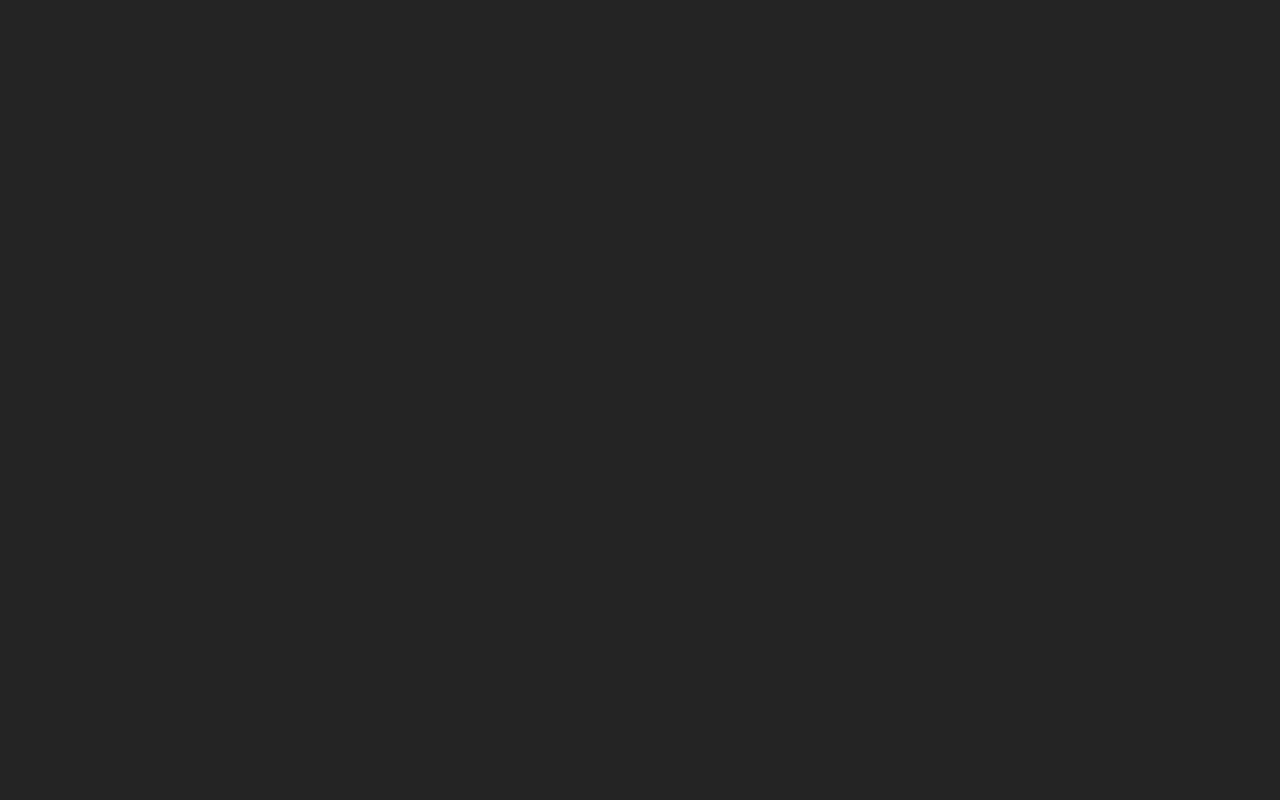
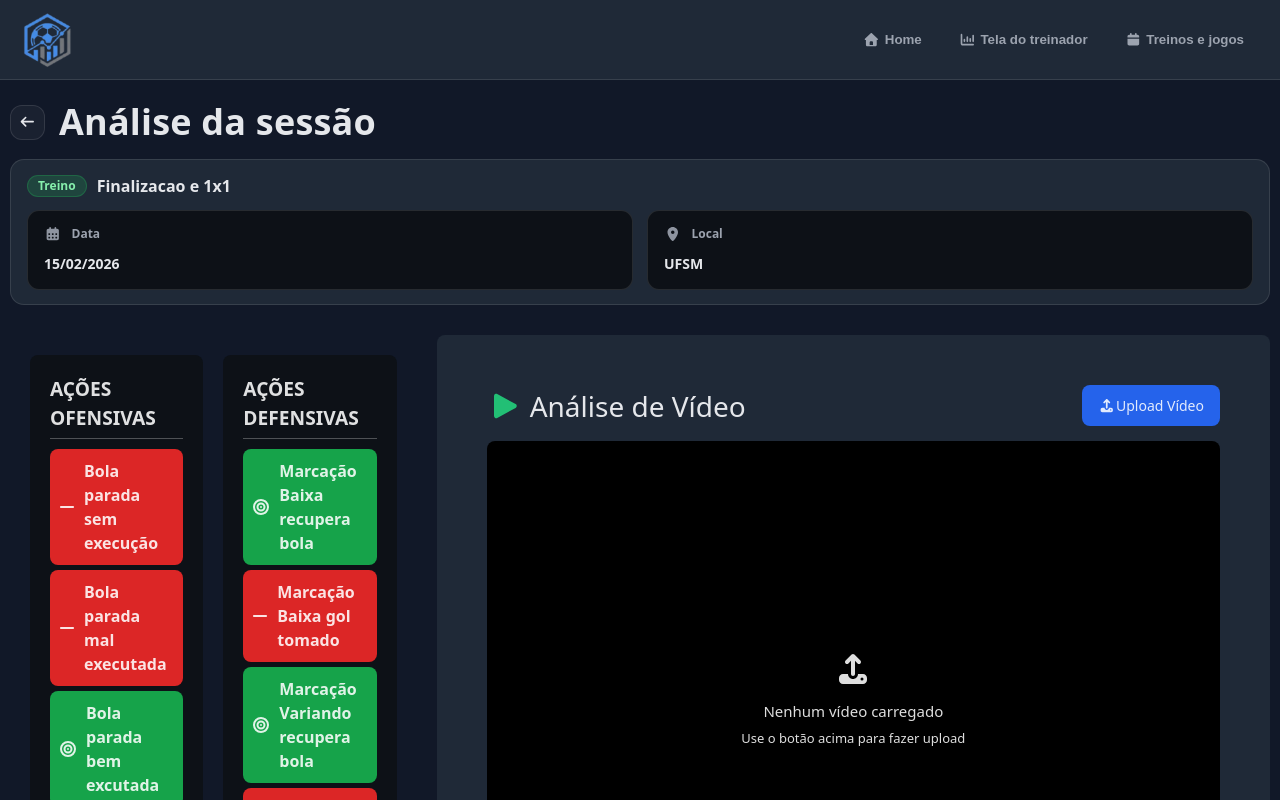
Before and after one commit to diogodls/player, a React (Vite) app: page /sessions/1/analysis/team in a window 1280 px wide. Before the commit this address had no page. Shown: the top 800 px of the page. Built offline with nearby package versions, Linux system fonts and the light colour scheme; data requests are answered from the project's data file.

Commit message:
fix(#43): corrige mock e passagem de parametros

```diff
--- a/mock/data.json
+++ b/mock/data.json
@@ -199,7 +199,7 @@
     }
   },
   "individual-analysis": {
-    "session":  {
+    "session": {
       "id": "1",
       "type": "Treino",
       "date": "15/02/2026",
@@ -805,7 +805,14 @@
       }
     }
   },
-  "team-analysis":{
+  "team-analysis": {
+    "session": {
+      "id": "1",
+      "type": "Treino",
+      "date": "15/02/2026",
+      "local": "UFSM",
+      "description": "Finalizacao e 1x1"
+    },
     "actions": [
       {
         "key": "BPSE",
--- a/src/main.tsx
+++ b/src/main.tsx
@@ -11,6 +11,7 @@ import {ActionsProvider} from "./contexts/ActionsContext/ActionsContext.tsx";
 import Sessions from "./pages/Sessions/Sessions.tsx";
 import PlayerView from "./pages/PlayerView/PlayerView.tsx";
 import SessionView from "./pages/SessionView/SessionView.tsx";
+import TeamAnalysis from "./pages/Analysis/TeamAnalysis/TeamAnalysis.tsx";
 
 createRoot(document.getElementById('root')!).render(
   <CookiesProvider>
@@ -22,9 +23,10 @@ createRoot(document.getElementById('root')!).render(
               <Route path={"/"} element={<Home/>}/>
               <Route path={"/coach-dashboard"} element={<CoachDashboard/>}/>
               <Route path={"/player/:id"} element={<PlayerView/>}/>
-              <Route path={"/sessions"} element={<Sessions />}/>
-              <Route path="/sessions/:id" element={<SessionView />} />
-              <Route path="/sessions/:id/analysis/individual" element={<IndividualAnalysis />} />
+              <Route path={"/sessions"} element={<Sessions/>}/>
+              <Route path="/sessions/:id" element={<SessionView/>}/>
+              <Route path="/sessions/:id/analysis/individual" element={<IndividualAnalysis/>}/>
+              <Route path="/sessions/:id/analysis/team" element={<TeamAnalysis/>}/>
             </Route>
           </Routes>
         </BrowserRouter>
--- a/src/pages/Analysis/TeamAnalysis/TeamAnalysis.tsx
+++ b/src/pages/Analysis/TeamAnalysis/TeamAnalysis.tsx
@@ -4,6 +4,7 @@ import styles from "./TeamAnalysis.module.scss";
 import {useApi} from "../../../hooks/useApi.ts";
 import type {TeamAnalysisData} from "../index";
 import TeamActions from "../../../components/TeamAnalysis/TeamActions/TeamActions.tsx";
+import SessionAnalysisHeader from "../../../components/elements/SessionAnalysisHeader/SessionAnalysisHeader.tsx";
 
 const TeamAnalysis = () => {
   const {data} = useApi<TeamAnalysisData>("team-analysis");
@@ -12,6 +13,8 @@ const TeamAnalysis = () => {
 
   return (
     <div className={styles.container}>
+      <SessionAnalysisHeader session={data.session} />
+
       <div className={styles.content}>
         <div className={styles.leftContent}>
           <TeamActions actions={data?.actions ?? []} />
--- a/src/pages/SessionView/SessionView.tsx
+++ b/src/pages/SessionView/SessionView.tsx
@@ -64,7 +64,10 @@ const SessionView = () => {
               </div>
             </button>
 
-            <button className={`${styles.actionButton} ${styles.teamButton}`}>
+            <button
+              className={`${styles.actionButton} ${styles.teamButton}`}
+              onClick={() => navigate(`/sessions/${sessionId}/analysis/team`)}
+            >
               <div className={styles.actionIconWrap}>
                 <FontAwesomeIcon icon={faPeopleGroup} />
               </div>
```
